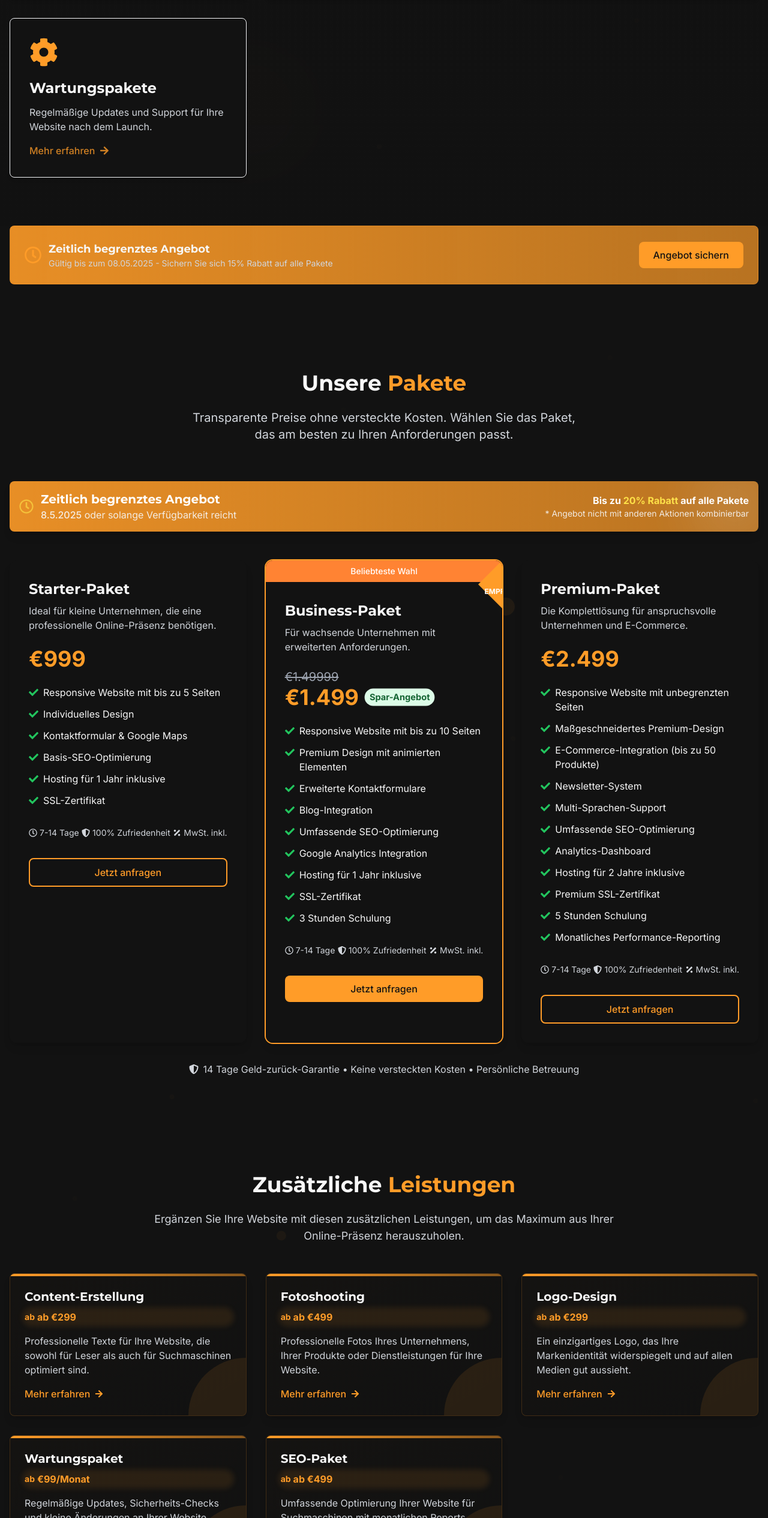
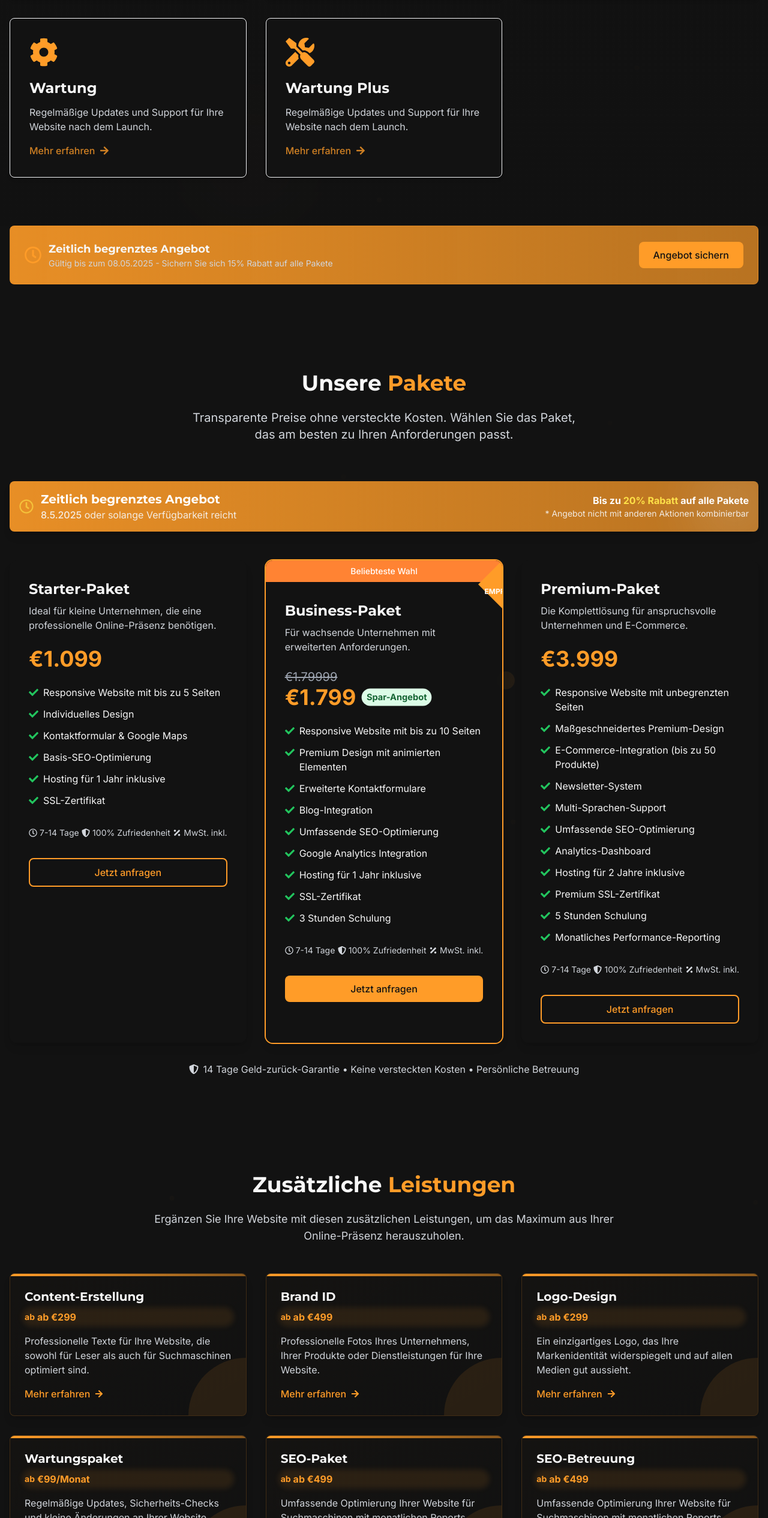
Before and after one commit to Rodriguez-Diego-web/web, a Next.js app: page /services in a window 1280 px wide. Shown: the part 1560-4090 px from the top of the page at 60% size. Built offline with nearby package versions, Linux system fonts and the light colour scheme.

Commit message:
Update multiple components: portfolio company names, service package prices, add Wartung Plus service, update address in footer

```diff
--- a/src/components/layout/Footer.tsx
+++ b/src/components/layout/Footer.tsx
@@ -129,8 +129,8 @@ const Footer = () => {
               >
                 <FaMapMarkerAlt className="mr-3 text-primary mt-1" />
                 <span>
-                  Musterstraße 123<br />
-                  12345 Musterstadt<br />
+                  Delftstraße 8 <br />
+                  27474 Cuxhaven<br />
                   Deutschland
                 </span>
               </motion.p>
--- a/src/data/services.ts
+++ b/src/data/services.ts
@@ -1,4 +1,4 @@
-import { FaPalette, FaCode, FaServer, FaSearch, FaChartLine, FaShieldAlt, FaBlog, FaStore, FaImage, FaCog } from 'react-icons/fa';
+import { FaPalette, FaCode, FaServer, FaSearch, FaChartLine, FaShieldAlt, FaBlog, FaStore, FaImage, FaCog, FaTools } from 'react-icons/fa';
 import { IconType } from 'react-icons';
 
 export interface ServiceCategory {
@@ -81,9 +81,15 @@ export const serviceCategories: ServiceCategory[] = [
   },
   {
     id: 'maintenance',
-    title: 'Wartungspakete',
+    title: 'Wartung',
     description: 'Regelmäßige Updates und Support für Ihre Website nach dem Launch.',
     icon: FaCog
+  },
+  {
+    id: 'wartung-plus',
+    title: 'Wartung Plus',
+    description: 'Regelmäßige Updates und Support für Ihre Website nach dem Launch.',
+    icon: FaTools
   }
 ];
 
@@ -91,7 +97,7 @@ export const servicePackages: ServicePackage[] = [
   {
     id: 'starter',
     name: 'Starter-Paket',
-    price: '€999',
+    price: '€1.099',
     description: 'Ideal für kleine Unternehmen, die eine professionelle Online-Präsenz benötigen.',
     features: [
       'Responsive Website mit bis zu 5 Seiten',
@@ -105,7 +111,7 @@ export const servicePackages: ServicePackage[] = [
   {
     id: 'business',
     name: 'Business-Paket',
-    price: '€1.499',
+    price: '€1.799',
     description: 'Für wachsende Unternehmen mit erweiterten Anforderungen.',
     features: [
       'Responsive Website mit bis zu 10 Seiten',
@@ -123,7 +129,7 @@ export const servicePackages: ServicePackage[] = [
   {
     id: 'premium',
     name: 'Premium-Paket',
-    price: '€2.499',
+    price: '€3.999',
     description: 'Die Komplettlösung für anspruchsvolle Unternehmen und E-Commerce.',
     features: [
       'Responsive Website mit unbegrenzten Seiten',
@@ -150,7 +156,7 @@ export const additionalServices: AdditionalService[] = [
   },
   {
     id: 'photo',
-    name: 'Fotoshooting',
+    name: 'Brand ID',
     price: 'ab €499',
     description: 'Professionelle Fotos Ihres Unternehmens, Ihrer Produkte oder Dienstleistungen für Ihre Website.'
   },
@@ -171,5 +177,17 @@ export const additionalServices: AdditionalService[] = [
     name: 'SEO-Paket',
     price: 'ab €499',
     description: 'Umfassende Optimierung Ihrer Website für Suchmaschinen mit monatlichen Reports.'
+  },
+  {
+    id: 'seo-ongoing',
+    name: 'SEO-Betreuung',
+    price: 'ab €499',
+    description: 'Umfassende Optimierung Ihrer Website für Suchmaschinen mit monatlichen Reports.'
+  },
+  {
+    id: 'wartung-plus',
+    name: 'Wartung Plus',
+    price: 'ab €499',
+    description: 'Umfassende Optimierung Ihrer Website für Suchmaschinen mit monatlichen Reports.'
   }
 ];
```
Also changed, not shown: src/data/portfolio.ts (+7 -7 lines).
